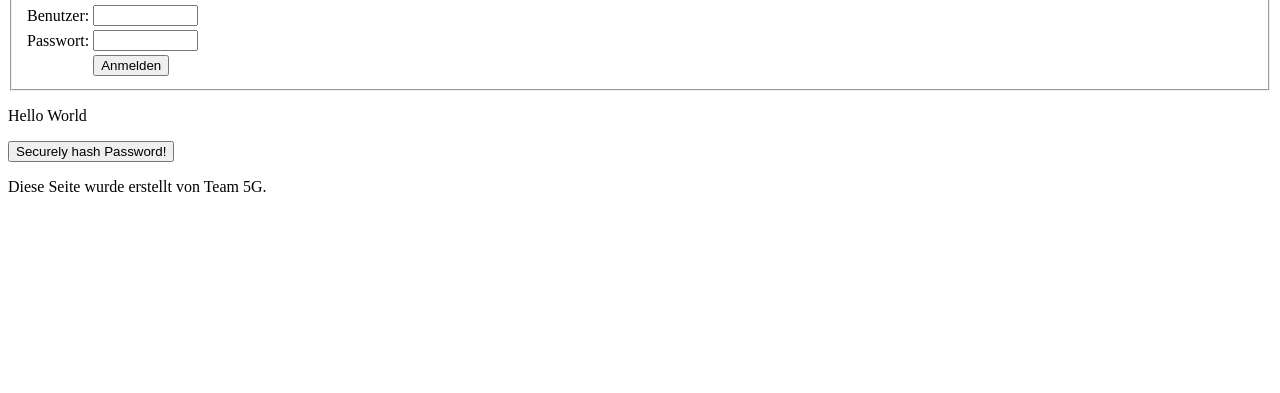
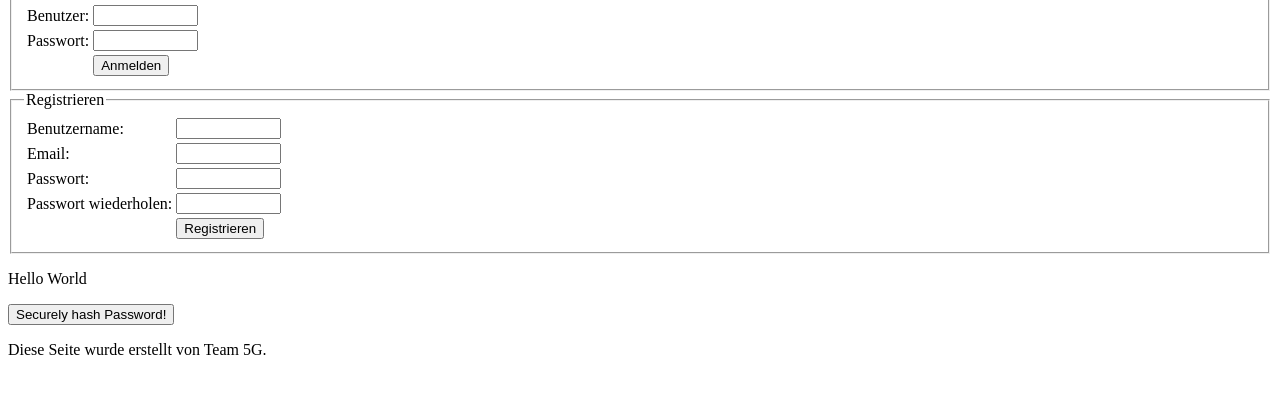
Before and after one commit to ZecurePOS/ZecurePOS.github.io, a plain HTML site: page index.html in a window 1280 px wide. Shown: the part 101-494 px from the top of the page. Drawn offline with Linux system fonts and the light colour scheme.

Commit message:
added register

```diff
--- a/index.html
+++ b/index.html
@@ -13,7 +13,8 @@
         <main>
             <fieldset>
                 <legend>Login</legend>
-                <form method="post" action=""> <!-- action muss noch angepasst werden -->
+				<div id="logindiv">
+					<form method="post" id="login" action=""> <!-- action muss noch angepasst werden -->
 						<table>
 							<tr>
 								<td>
@@ -40,6 +41,56 @@
 							</tr>
 						</table>
 					</form>
+				</div>
+			</fieldset>
+			<fieldset>
+				<legend>Registrieren</legend>
+					<div id="registerdiv">
+						<form method="post" id="register" action=""> <!-- action muss noch angepasst werden -->
+							<table>
+								<tr>
+									<td>
+										<label for="user">Benutzername:</label>
+									</td>
+									<td>
+										<input name="user" type="text" size="10" maxlength="20" required=true>
+									</td>
+								</tr>
+								<tr>
+									<td>
+										<label for="user">Email:</label>
+									</td>
+									<td>
+										<input name="user" type="email" size="10" maxlength="50" required=true>
+									</td>
+								</tr>
+								<tr>
+									<td>
+										<label for="passwd">Passwort:</label>
+									</td>
+									<td>
+										<input name="passwd" type="password" size="10" maxlength="20" required=true>
+									</td>
+								</tr>
+								<tr>
+									<td>
+										<label for="passwd">Passwort wiederholen:</label>
+									</td>
+									<td>
+										<input name="passwd" type="password" size="10" maxlength="20" required=true>
+									</td>
+								</tr>
+								<tr>
+									<td>
+									</td>
+									<td>
+										<button name="submitButton" tpye="submit">Registrieren</button>
+									</td>
+								</tr>
+							</table>
+						</form>
+					</div>
+				</fieldset>
 			</fieldset>
 		</main>
 		<div>
```
Lines whose indentation alone changed are shown as unchanged.
